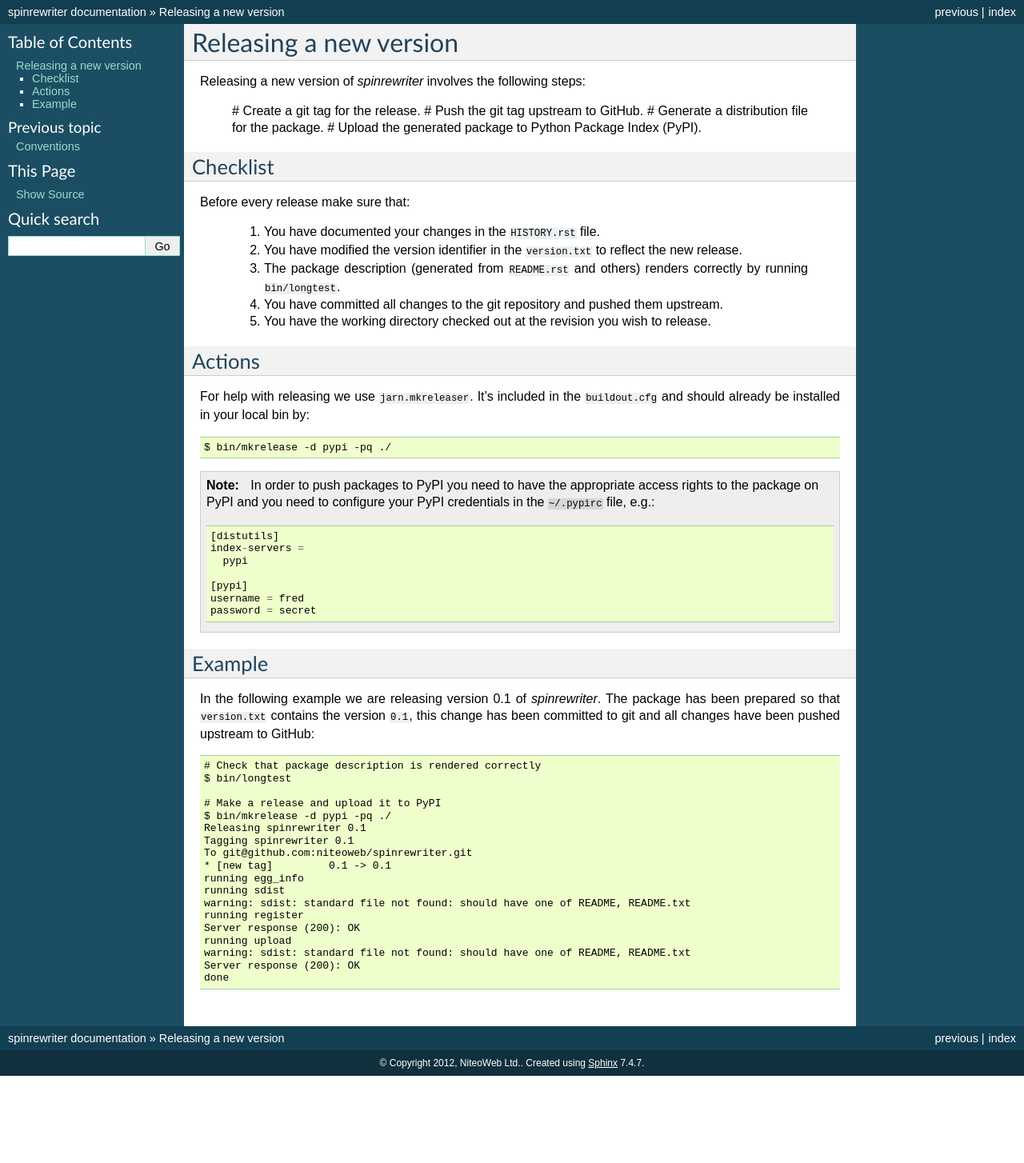
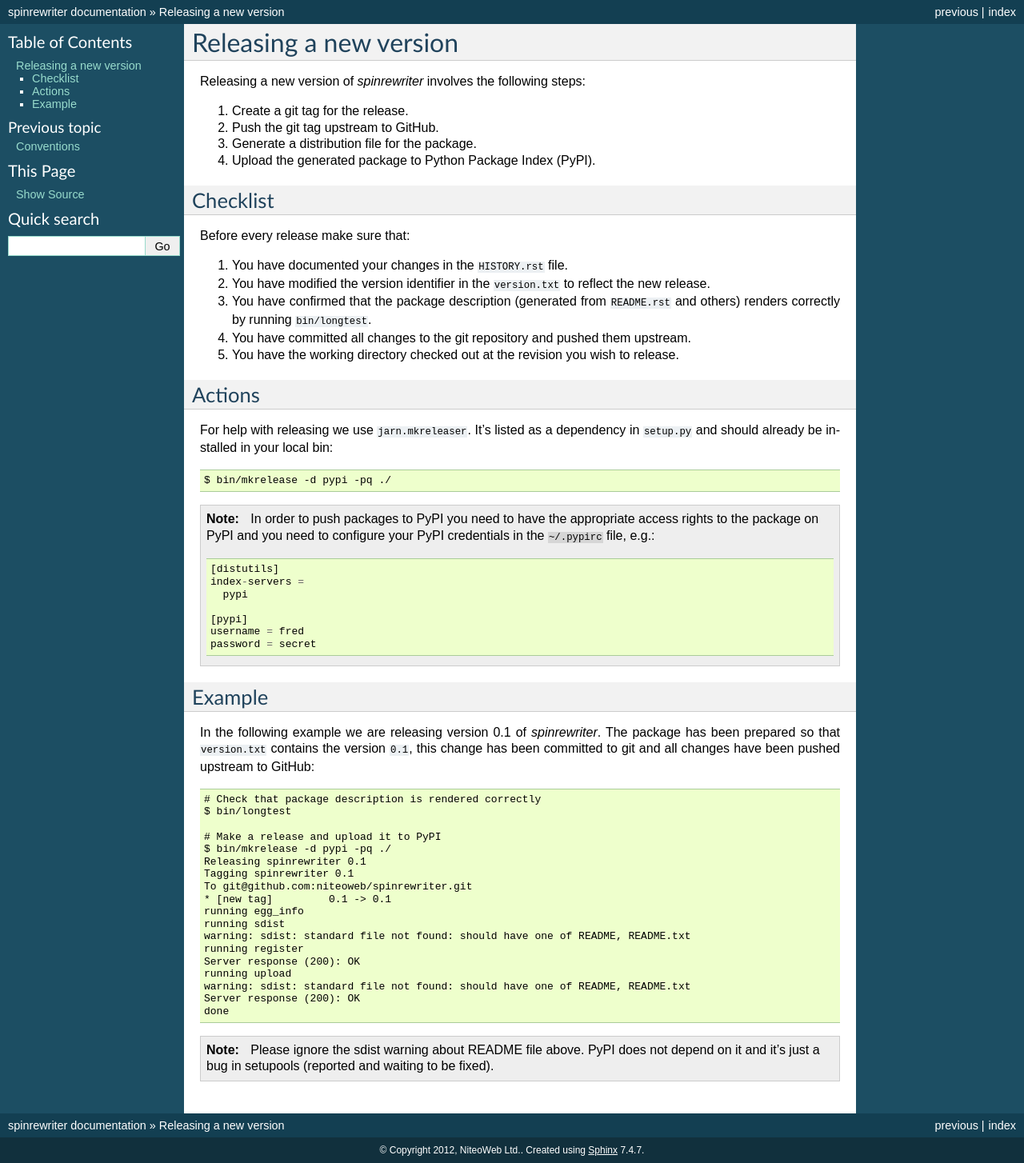
Before and after one commit to teamniteo/spinrewriter, a Sphinx documentation site: the page built from docs/release.rst, in a window 1280 px wide. Shown: the whole page at 80% size. Built offline with Sphinx 7.4.7, drawn with Linux system fonts in a browser that asks for light colours; before the commit the page ends 1345 px from its top, so only the background shows below that.

Commit message:
polishing release documentation

```diff
--- a/docs/release.rst
+++ b/docs/release.rst
@@ -5,10 +5,10 @@ Releasing a new version
 
 Releasing a new version of `spinrewriter` involves the following steps:
 
-  # Create a git tag for the release.
-  # Push the git tag upstream to GitHub.
-  # Generate a distribution file for the package.
-  # Upload the generated package to Python Package Index (PyPI).
+#. Create a git tag for the release.
+#. Push the git tag upstream to GitHub.
+#. Generate a distribution file for the package.
+#. Upload the generated package to Python Package Index (PyPI).
 
 
 Checklist
@@ -16,26 +16,26 @@ Checklist
 
 Before every release make sure that:
 
-  #. You have documented your changes in the ``HISTORY.rst`` file.
+#. You have documented your changes in the ``HISTORY.rst`` file.
 
-  #. You have modified the version identifier in the ``version.txt`` to reflect
-     the new release.
+#. You have modified the version identifier in the ``version.txt`` to reflect
+   the new release.
 
-  #. The package description (generated from ``README.rst`` and others) renders
-     correctly by running ``bin/longtest``.
+#. You have confirmed that the package description (generated from
+   ``README.rst`` and others) renders correctly by running ``bin/longtest``.
 
-  #. You have committed all changes to the git repository and pushed them
-     upstream.
+#. You have committed all changes to the git repository and pushed them
+   upstream.
 
-  #. You have the working directory checked out at the revision you wish to
-     release.
+#. You have the working directory checked out at the revision you wish to
+   release.
 
 
 Actions
 -------
 
-For help with releasing we use ``jarn.mkreleaser``. It's included in the
-``buildout.cfg`` and should already be installed in your local bin by::
+For help with releasing we use ``jarn.mkreleaser``. It's listed as a dependency
+in ``setup.py`` and should already be installed in your local bin::
 
     $ bin/mkrelease -d pypi -pq ./
 
@@ -79,3 +79,7 @@ upstream to GitHub::
   warning: sdist: standard file not found: should have one of README, README.txt
   Server response (200): OK
   done
+
+.. note::
+  Please ignore the sdist warning about README file above. PyPI does not depend
+  on it and it's just a bug in setupools (reported and waiting to be fixed).
```
